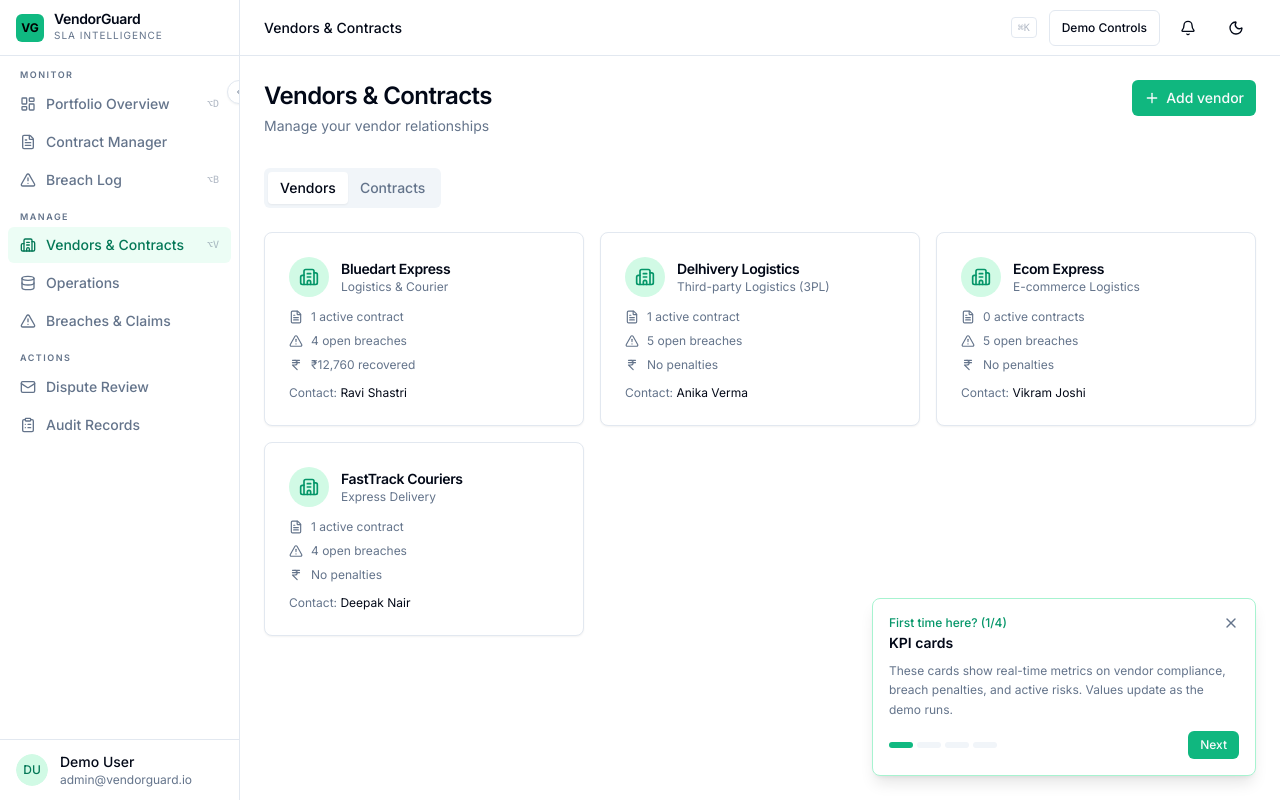
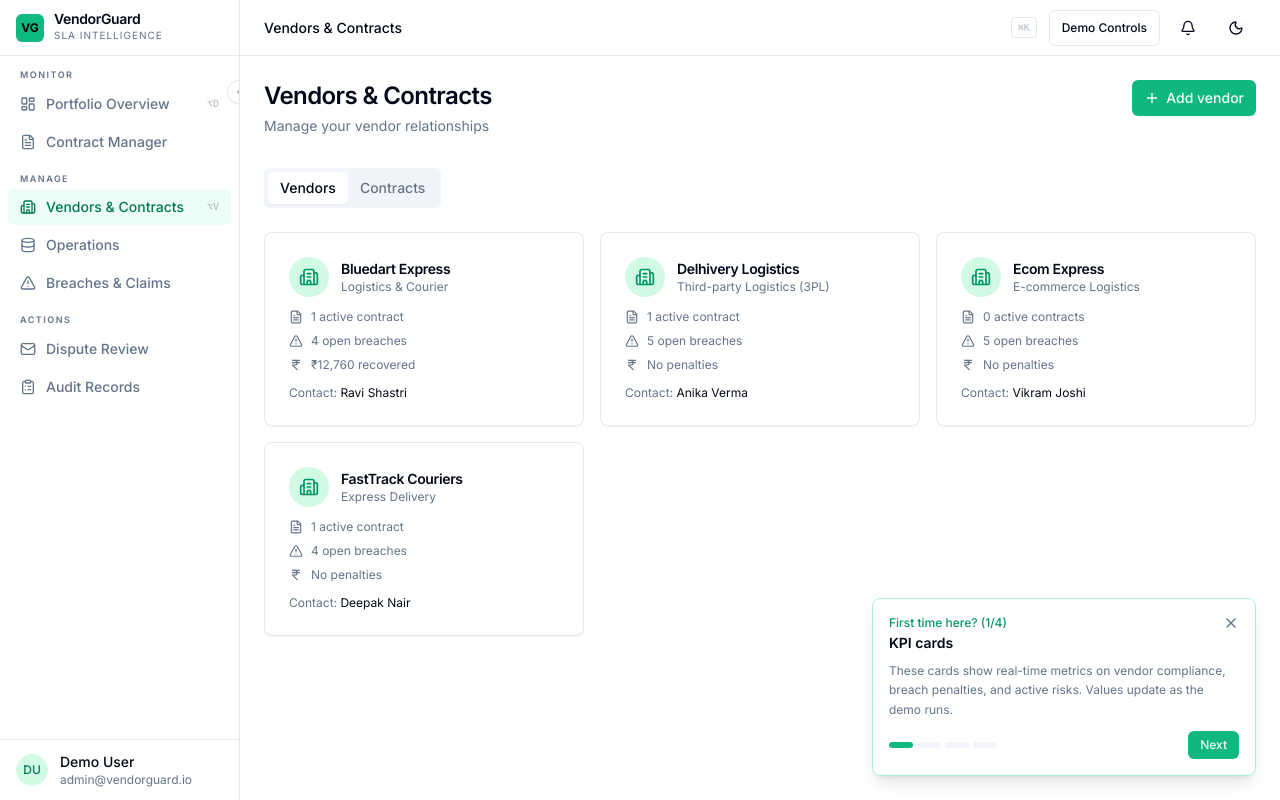
Before and after one commit to NIVEDAZLS/VendorGuard, a Next.js app: page /vendors in a window 1280 px wide. Built offline with nearby package versions, Linux system fonts and the light colour scheme.

Commit message:
side bar refactor

```diff
--- a/src/components/layout/Sidebar.tsx
+++ b/src/components/layout/Sidebar.tsx
@@ -23,7 +23,6 @@ const navSections = [
     items: [
       { href: "/", label: "Portfolio Overview", icon: LayoutDashboard, shortcut: "⌥D" },
       { href: "/contracts", label: "Contract Manager", icon: FileText },
-      { href: "/breaches", label: "Breach Log", icon: AlertTriangle, shortcut: "⌥B" },
     ],
   },
   {
```
